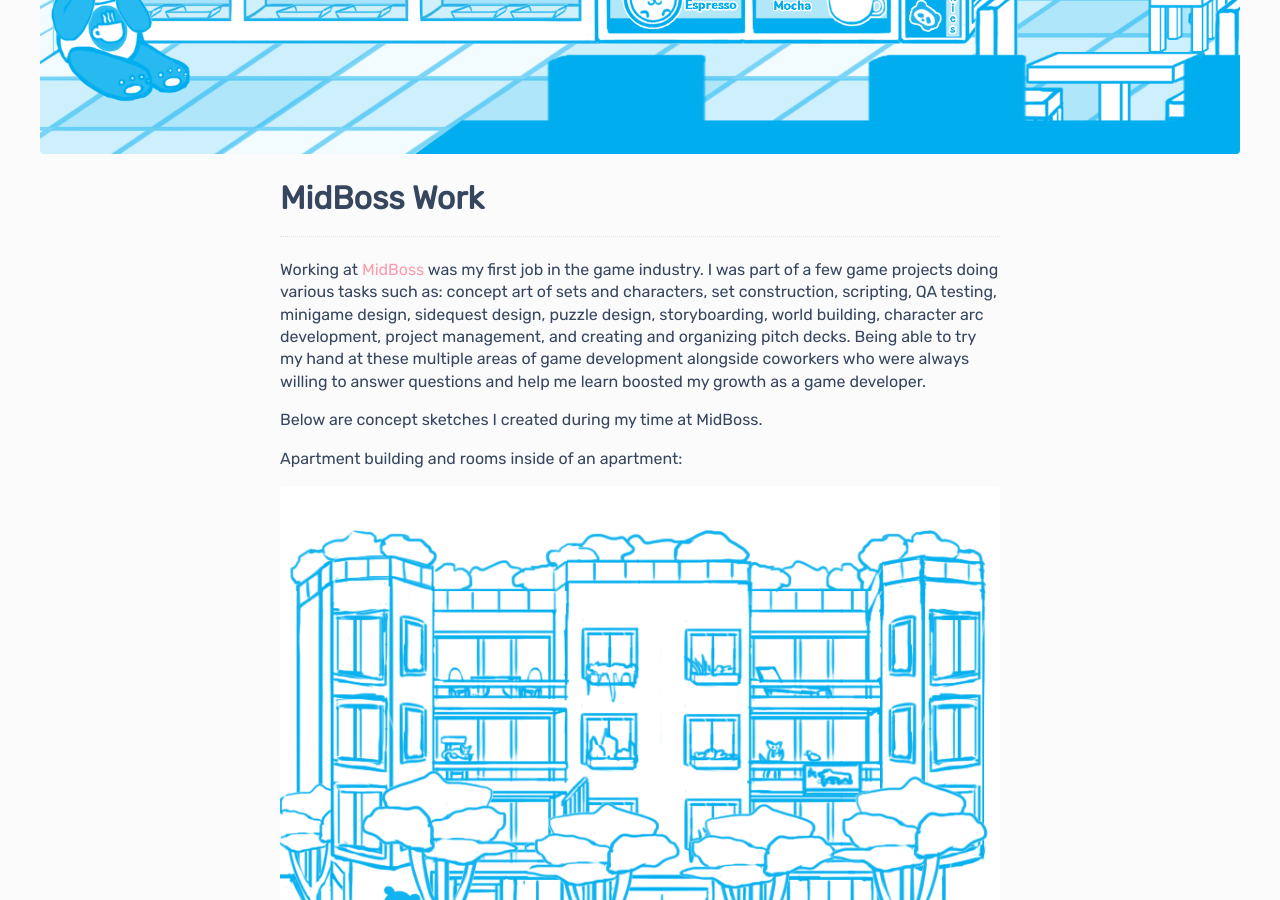
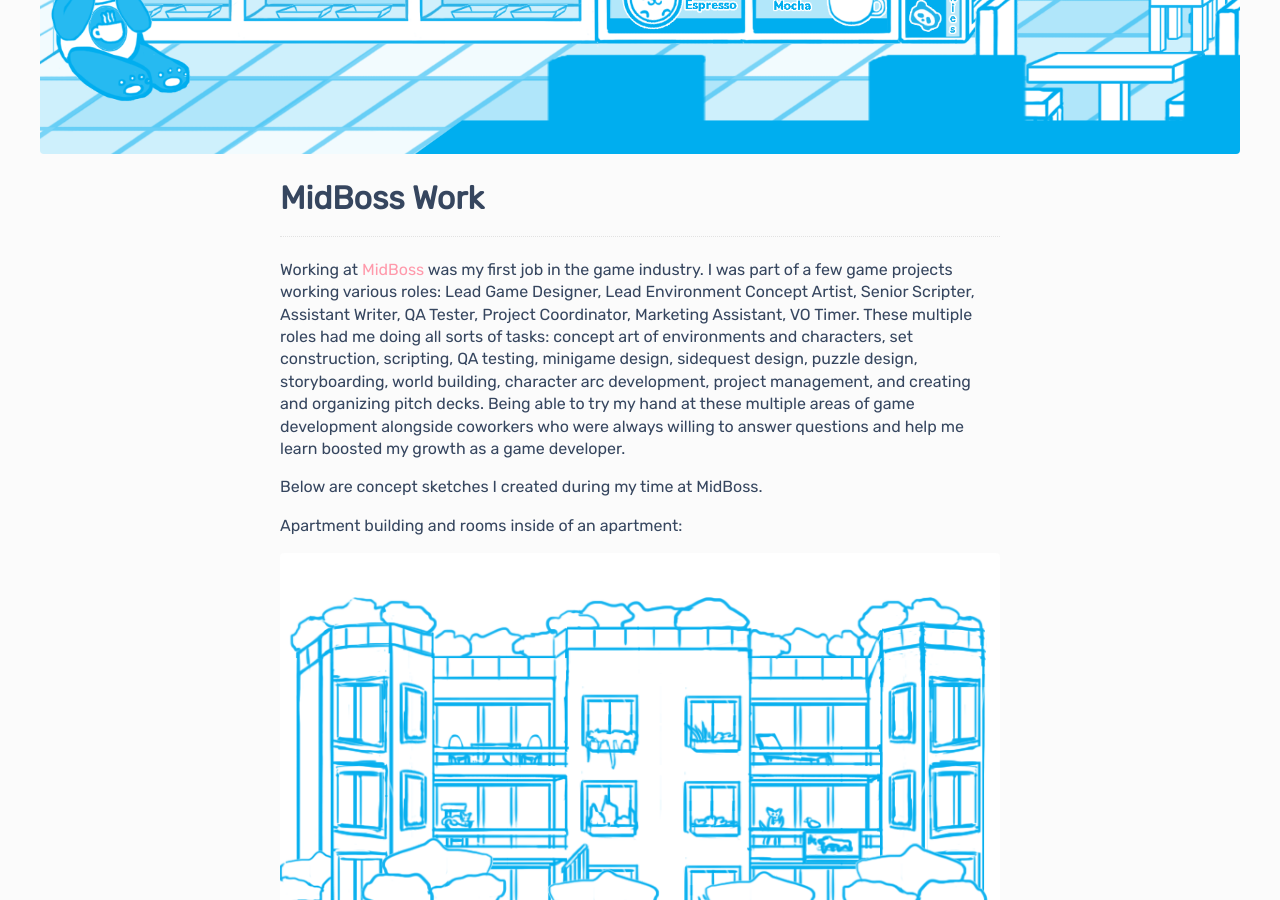
Before and after one commit to DaniBSolomon/danibsolomon.github.io, a Jekyll site: the page built from _games/2018-04-01-midboss.md, in a window 1280 px wide and 900 px high, scrolled down 474 px. Built offline with Jekyll 4.4.1, drawn with Linux system fonts in a browser that asks for light colours.

Commit message:
Update 2018-04-01-midboss.md

```diff
--- a/_games/2018-04-01-midboss.md
+++ b/_games/2018-04-01-midboss.md
@@ -3,7 +3,7 @@ title: MidBoss Work
 image: mb-panaderia.png
 ---
 
-Working at [MidBoss](https://midboss.com/) was my first job in the game industry. I was part of a few game projects doing various tasks such as: concept art of sets and characters, set construction, scripting, QA testing, minigame design, sidequest design, puzzle design, storyboarding, world building, character arc development, project management, and creating and organizing pitch decks. Being able to try my hand at these multiple areas of game development alongside coworkers who were always willing to answer questions and help me learn boosted my growth as a game developer.
+Working at [MidBoss](https://midboss.com/) was my first job in the game industry. I was part of a few game projects working various roles: Lead Game Designer, Lead Environment Concept Artist, Senior Scripter, Assistant Writer, QA Tester, Project Coordinator, Marketing Assistant, VO Timer. These multiple roles had me doing all sorts of tasks: concept art of environments and characters, set construction, scripting, QA testing, minigame design, sidequest design, puzzle design, storyboarding, world building, character arc development, project management, and creating and organizing pitch decks. Being able to try my hand at these multiple areas of game development alongside coworkers who were always willing to answer questions and help me learn boosted my growth as a game developer.
 
 Below are concept sketches I created during my time at MidBoss.
 
```
